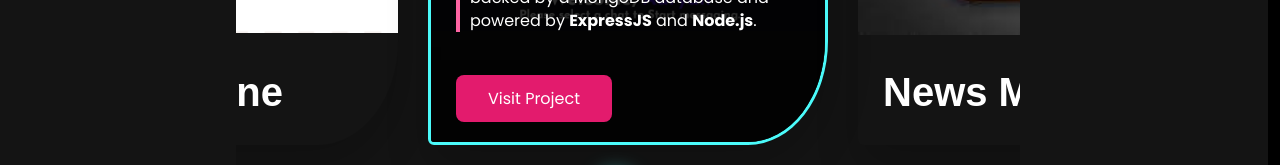
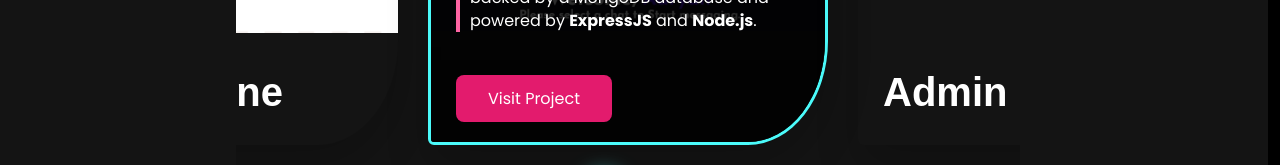
Before and after one commit to Aaryan-02/Portfolio, a React (Create React App) app: page /projects in a window 1280 px wide. Shown: the part 743-908 px from the top of the page. Built offline with nearby package versions, Linux system fonts and the light colour scheme; some icons are missing; a web font is replaced by a local one.

Commit message:
project addition and styling fixes

```diff
--- a/src/assets/data.js
+++ b/src/assets/data.js
@@ -35,8 +35,16 @@ export const ProjectData = [
         title: "Chat Application",
         description: "Snappy is a real-time chat application developed using the <b>MERN</b> stack, enabling instant messaging and communication between users. It facilitates seamless and interactive conversations in a user-friendly interface backed by a MongoDB database and powered by <b>ExpressJS</b> and <b>Node.js</b>.",
         imageSrc: chatApp,
-        visitURL: "https://github.com/Aaryan-02/Chat-app"
+        visitURL: "https://snappy-chat-application.netlify.app/"
     },
+    {
+        title: "Admin Dashboard",
+        description: "Developed a <b>ReactJS</b> admin dashboard featuring a dashboard, calendar, kanban board, and user table, leveraging <b>Zustand</b> for state management, <b>React ECharts</b> for analytics, and <b>FullCalendar</b> & <b>Kanban</b> for streamlined scheduling and task management.",
+        imageSrc: chatApp,
+        visitURL: "https://admin-dashboard-aaryan.netlify.app/"
+    },
+
+
     {
         title: "News Monkey",
         description: "Designed with <b>ReactJS</b>, the News Application features a modern and intuitive user interface that allows users to easily navigate and access news articles. Users can explore news articles across different categories such as business, technology, sports, and more.",
--- a/src/styles/home.scss
+++ b/src/styles/home.scss
@@ -16,7 +16,7 @@
     display: flex;
     justify-content: space-around;
     margin-left: 2rem;
-    margin-top: 5.5rem;
+    margin-top: 6.5rem;
 }
 
 .info {
@@ -156,7 +156,7 @@
     color: cyan;
     cursor: pointer;
     border-radius: 10px;
-    font-size: 18px;
+    font-size: 20px;
     font-weight: 600;
 
     &:hover {
--- a/src/styles/projects.scss
+++ b/src/styles/projects.scss
@@ -84,14 +84,18 @@
 }
 
 .slide-4 {
+    background: url("../assets/project-imgs/dashboard.jpg") no-repeat center / contain;
+}
+
+.slide-5 {
     background: url("../assets/project-imgs/news.jpeg") no-repeat center / contain;
 }
 
-.slide-5 {
+.slide-6 {
     background: url("../assets/project-imgs/extension.jpg") no-repeat center / contain;
 }
 
-.slide-6 {
+.slide-7 {
     background: url("../assets/project-imgs/utils.png") no-repeat center / contain;
 }
 
```
Also changed, not shown: src/assets/project-imgs/dashboard.jpg (added).
